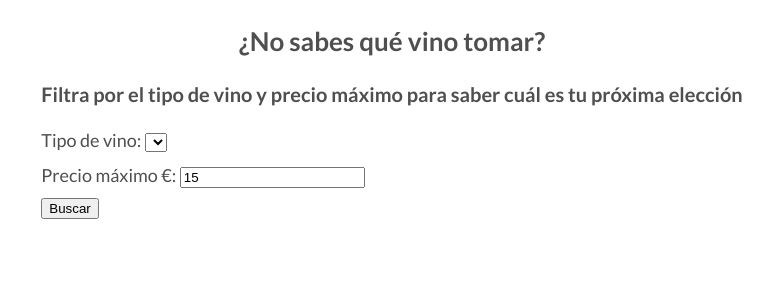
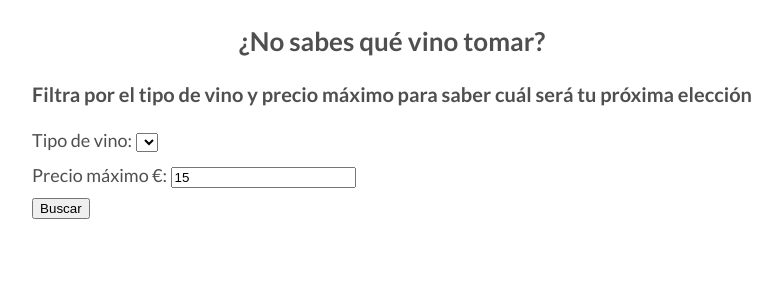
Before and after one commit to juditcastedovalero/RandomWine, a Django app: page / in a window 1280 px wide. Shown: the top 300 px of the page, without its empty margins (248-1030 px from the left). Run offline with Django 3.2, Linux system fonts and the light colour scheme; data that the repository does not hold is empty.

Commit message:
Afegit error

```diff
--- a/mainapp/static/css/style.css
+++ b/mainapp/static/css/style.css
@@ -10,6 +10,9 @@ body {
   .main {
     width: fit-content;
   }
+}
+.error {
+  color: #850404;
 }
 .container-wine {
   width: fit-content;
--- a/mainapp/static/css/style.less
+++ b/mainapp/static/css/style.less
@@ -12,6 +12,10 @@ body {
     @media (min-width:768px) {
         width: fit-content;
     }
+}
+
+.error {
+   color: rgb(133, 4, 4);
 }
 
 .container-wine {
--- a/mainapp/templates/index.html
+++ b/mainapp/templates/index.html
@@ -15,7 +15,7 @@
     {% comment %} KIND OF WINE {% endcomment %}
     <main class="main">
         <h1>¿No sabes qué vino tomar?</h1>
-        <h2>Filtra por el tipo de vino y precio máximo para saber cuál es tu próxima elección</h2>
+        <h2>Filtra por el tipo de vino y precio máximo para saber cuál será tu próxima elección</h2>
         <div class="form">
             <div class="tipo">
                 <label for="tipo">Tipo de vino:</label>
@@ -28,6 +28,7 @@
             </div>
             <input type="button" value="Buscar" onclick="searchWines()">
         </div>
+        <p class="error"></p>
     </main>
 
     <div id = 'container-wine'>
```
Also changed, not shown: mainapp/static/js/app.js (+33 -0 lines).
